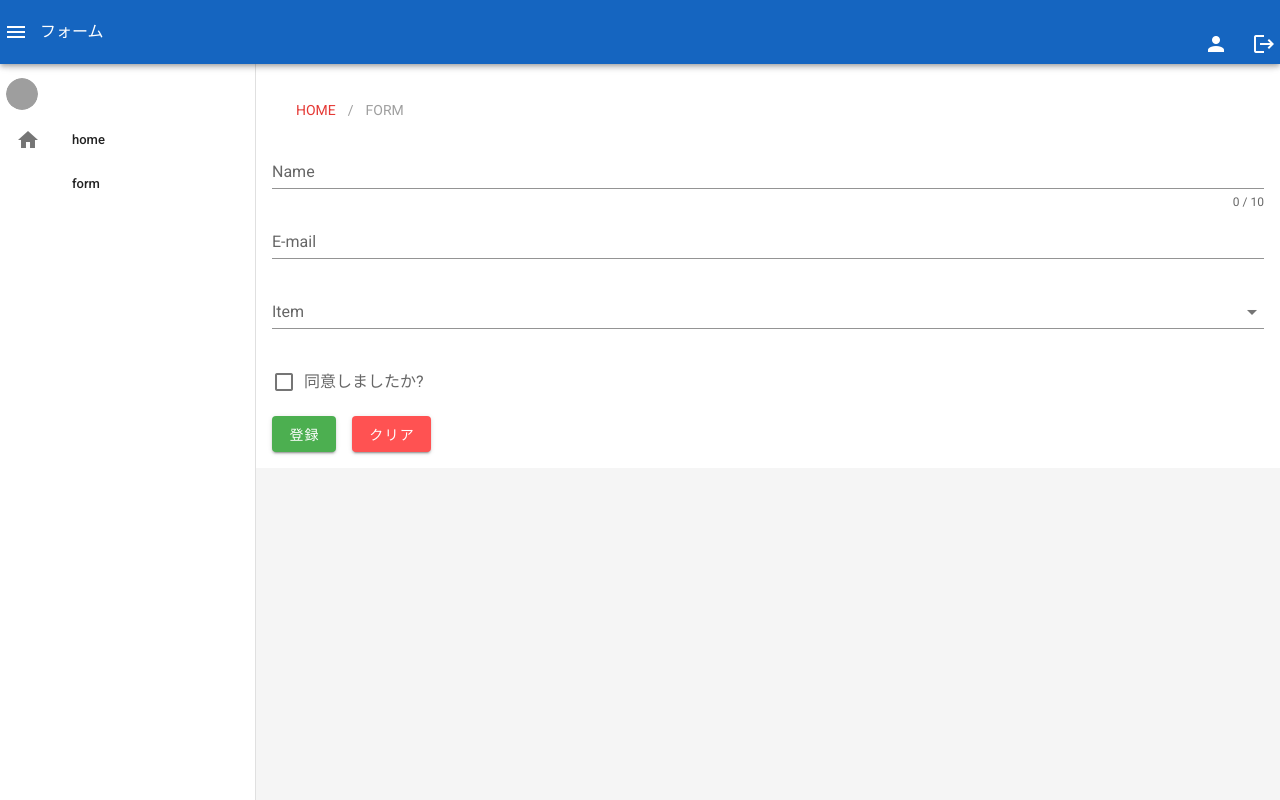
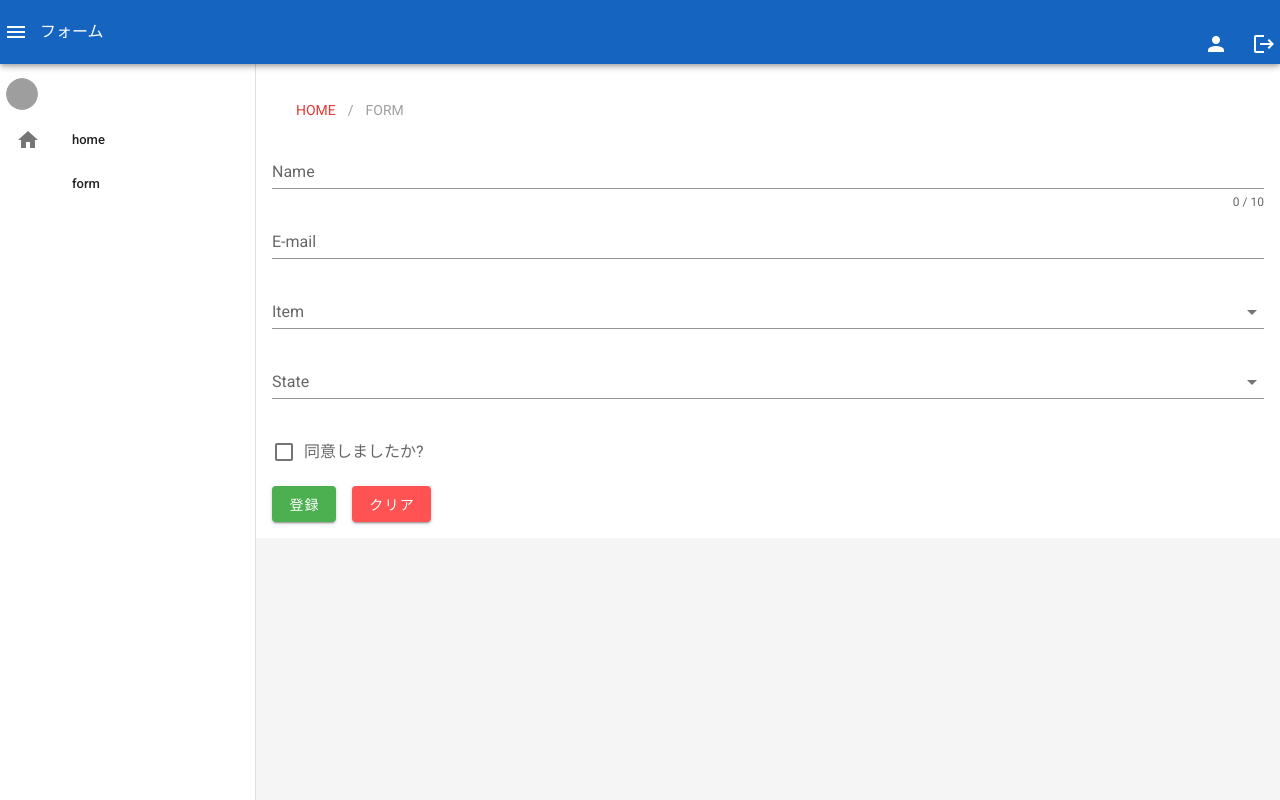
Before and after one commit to KiichiSugihara/vuetify-sandbox, a Vue app: page /form in a window 1280 px wide. Built offline with nearby package versions, Linux system fonts and the light colour scheme; grey boxes are pictures that could not be loaded.

Commit message:
add Form autocomplete

```diff
--- a/src/views/Form.vue
+++ b/src/views/Form.vue
@@ -53,6 +53,13 @@
             label="Item"
             required
           ></v-select>
+          <v-autocomplete
+            :items="states"
+            :filter="customFilter"
+            color="white"
+            item-text="name"
+            label="State"
+          ></v-autocomplete>
           <!-- チェックボックス -->
           <v-checkbox
             v-model="checkbox"
@@ -100,6 +107,13 @@ export default {
         link: "form"
       }
     ],
+    states: [
+      { name: "Florida", abbr: "FL", id: 1 },
+      { name: "Georgia", abbr: "GA", id: 2 },
+      { name: "Nebraska", abbr: "NE", id: 3 },
+      { name: "California", abbr: "CA", id: 4 },
+      { name: "New York", abbr: "NY", id: 5 }
+    ],
     loading: false,
     valid: true,
     name: "",
@@ -134,6 +148,15 @@ export default {
     resetValidation() {
       this.$refs.form.resetValidation();
     },
+    customFilter(item, queryText) {
+      const textOne = item.name.toLowerCase();
+      const textTwo = item.abbr.toLowerCase();
+      const searchText = queryText.toLowerCase();
+
+      return (
+        textOne.indexOf(searchText) > -1 || textTwo.indexOf(searchText) > -1
+      );
+    },
     async submit() {
       this.loading = true;
 
```
